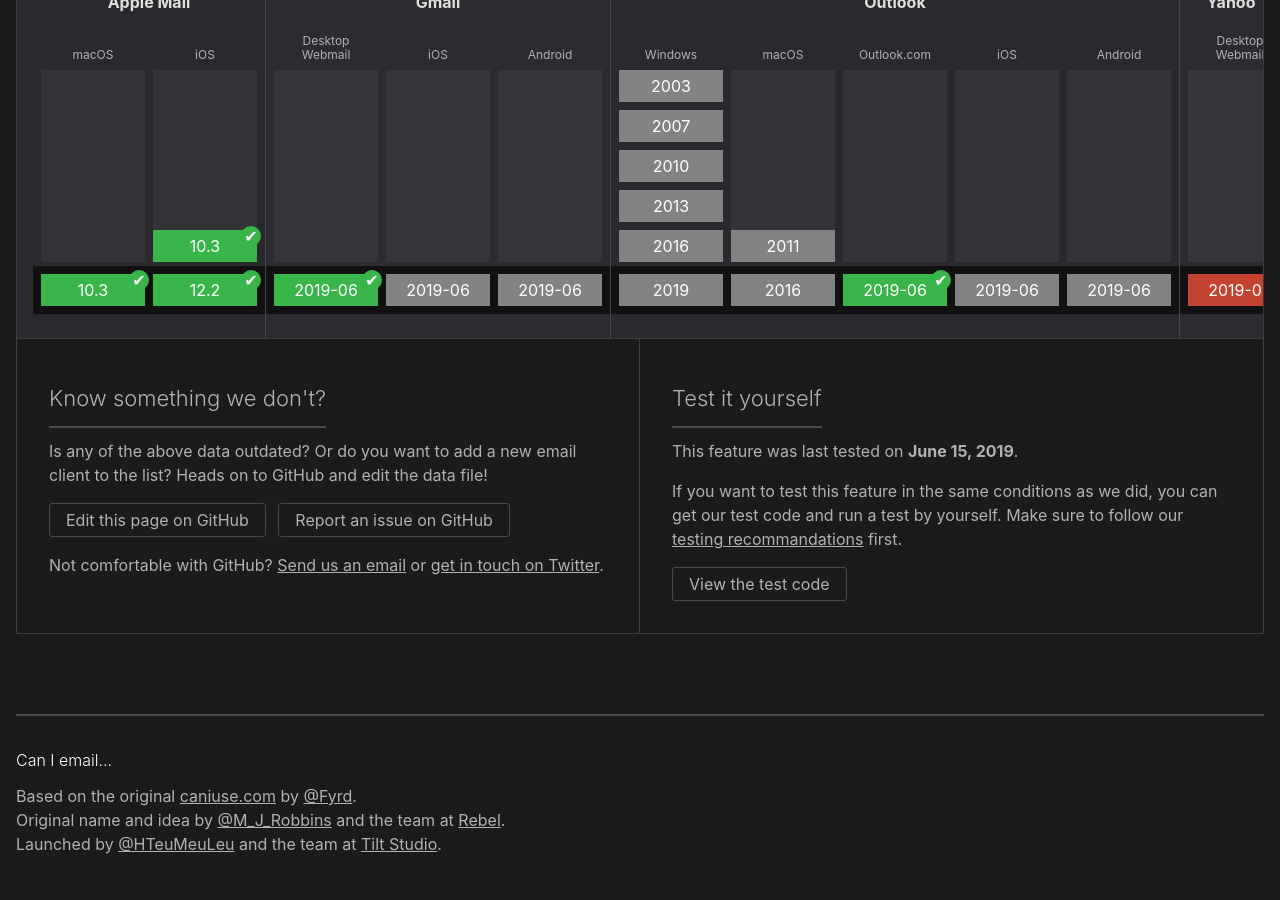
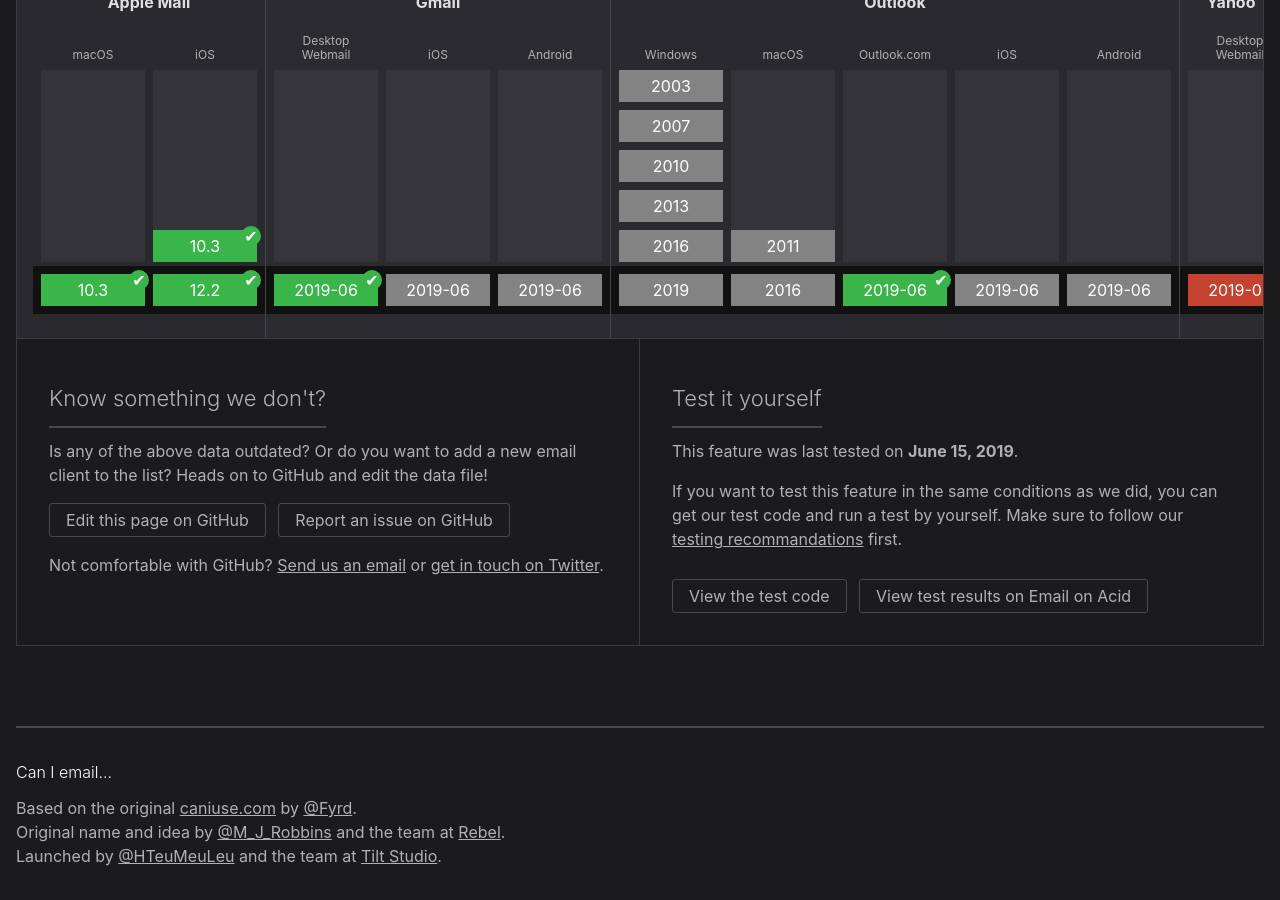
Before and after one commit to hteumeuleu/caniemail, a Jekyll site: the page built from _features/html-role.md, in a window 1280 px wide and 900 px high, scrolled down 571 px. Built offline with Jekyll 4.4.1, drawn with Linux system fonts in a browser that asks for light colours.

Commit message:
Add link to test results on feature page

```diff
--- a/_layouts/feature.html
+++ b/_layouts/feature.html
@@ -236,6 +236,18 @@
 			</p>
 			<p>
 				<a href="{{ page.test_url }}" class="feature-button">View the test code</a>
+				{% if page.test_results_url != nil  %}
+					{% assign test-results-url-provider = "" %}
+					{% if page.test_results_url contains "emailonacid.com"  %}
+						{% assign test-results-url-provider = "Email on Acid" %}
+					{% elsif page.test_results_url contains "litmus.com" %}
+						{% assign test-results-url-provider = "Litmus" %}
+					{% endif %}
+					{% if test-results-url-provider != "" %}
+						{% assign test-results-url-provider = test-results-url-provider | prepend: " on " %}
+					{% endif %}
+					<a href="{{ page.test_results_url }}" class="feature-button">View test results{{test-results-url-provider}}</a>
+				{% endif %}
 			</p>
 		</div>
 	</footer>
```
Also changed, not shown: 4 other files.
